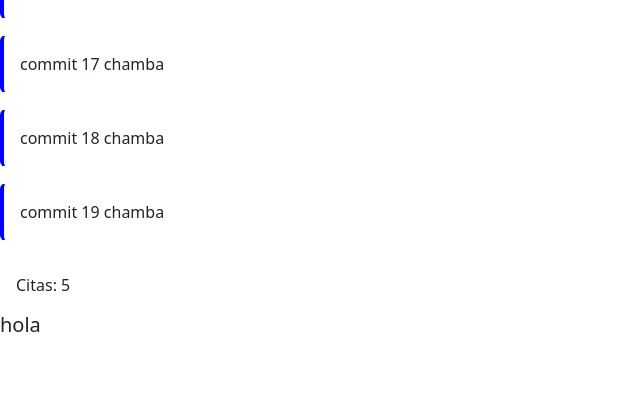
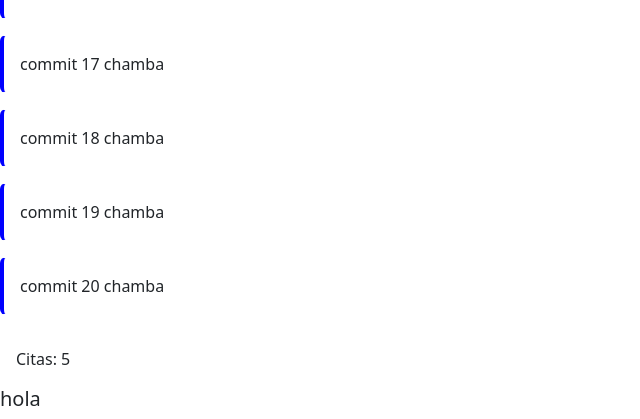
Before and after one commit to Carnesito/interfacesG5, a Django app: page /dashboard/ in a window 1280 px wide. Shown: the part 1797-2216 px from the top of the page, without its empty margins (0-640 px from the left). Before the commit the page ends 2129 px from the top, so only its background shows below. Run offline with Django 5.2, Linux system fonts and the light colour scheme.

Commit message:
Cambio chamba

```diff
--- a/inicio/templates/dashboard.html
+++ b/inicio/templates/dashboard.html
@@ -52,6 +52,7 @@
                                                <div class="alert">commit 17 chamba </div>
                                                <div class="alert">commit 18 chamba </div>
                                                <div class="alert">commit 19 chamba </div>
+                                               <div class="alert">commit 20 chamba </div>
 
 
 
```
